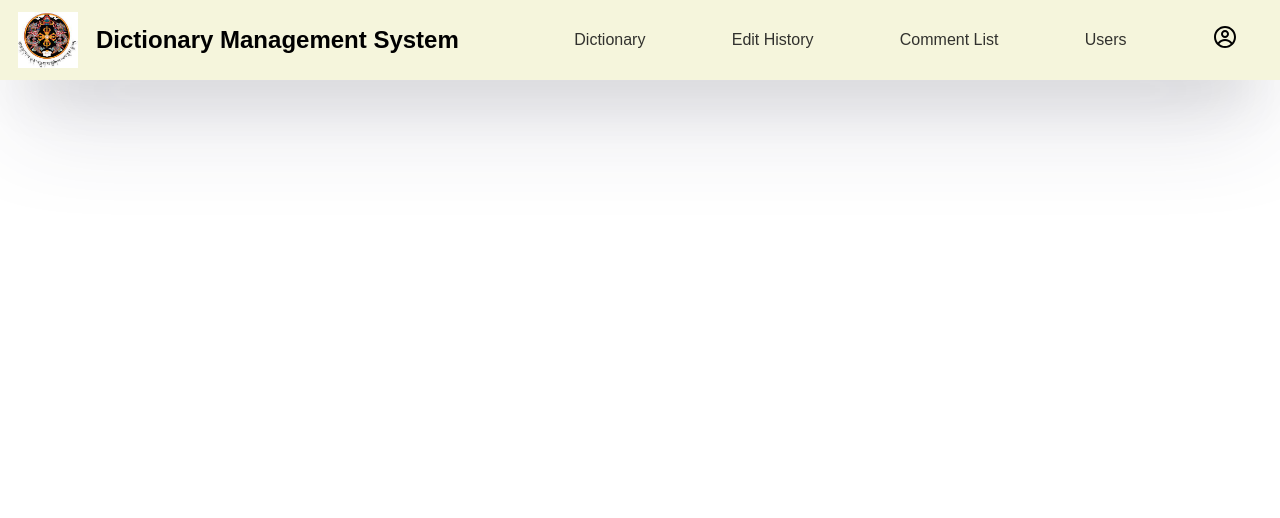
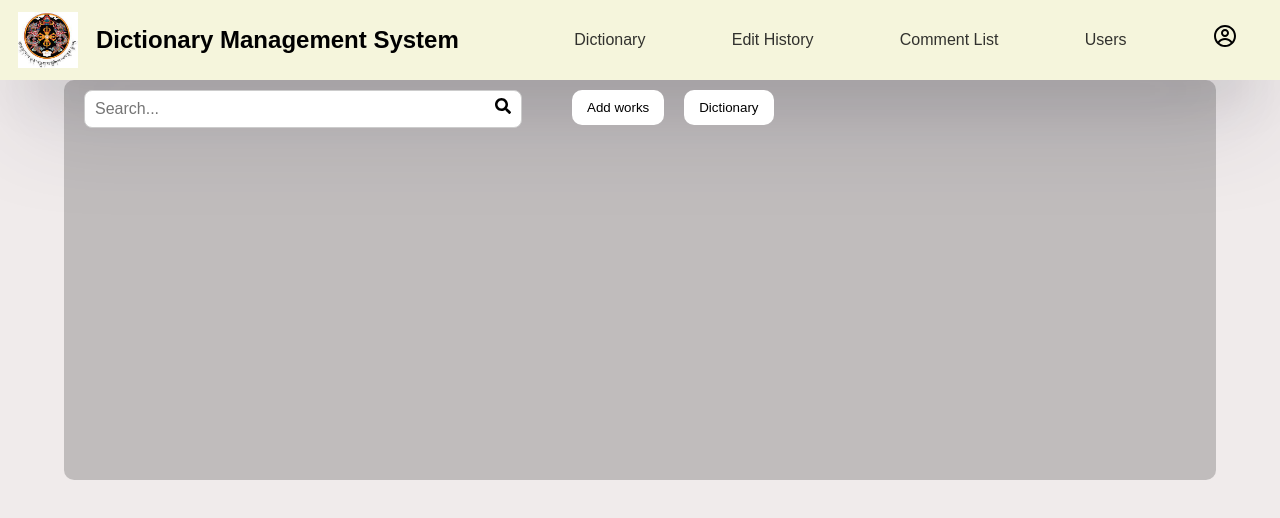
Before and after one commit to kinleyZangmo/DictionaryMS, a React (Create React App) app: page / in a window 1280 px wide. Shown: the top 518 px of the page. Built offline with nearby package versions, Linux system fonts and the light colour scheme.

Commit message:
search Bar

```diff
--- /dev/null
+++ b/src/App.css
@@ -0,0 +1,3 @@
+.App {
+  text-align: center;
+}
--- a/src/App.js
+++ b/src/App.js
@@ -1,12 +1,14 @@
 import React from "react";
 import Navbar from "./Components/Navbar";
+import SearchBar from "./Components/SearchBar";
 
 function App() {
   return (
     <>
-      <Navbar/>
-
-
+      <Navbar />
+      <div className="mainContainer">
+        <SearchBar />
+      </div>
     </>
   );
 }
--- /dev/null
+++ b/src/Components/SearchBar.jsx
@@ -0,0 +1,21 @@
+import React from "react";
+import "./searchBar.css"
+import * as FaIcons from "react-icons/fa";
+
+function SearchBar() {
+  return (
+    <div className="container">
+      <div className="input-group">
+        <form>
+          <input type="text" placeholder="Search... " />
+          <FaIcons.FaSearch />
+        </form>
+      </div>
+      <div className="buttons">
+        <button>Add works</button>
+        <button>Dictionary</button>
+      </div>
+    </div>
+  );
+}
+export default SearchBar;
--- /dev/null
+++ b/src/Components/searchBar.css
@@ -0,0 +1,77 @@
+* {
+  box-sizing: border-box;
+  margin: 0;
+  padding: 0;
+}
+
+body {
+  font-family: "Poppins", sans-serif;
+  background-color: #f0ebeb;
+  color: #000000;
+  line-height: 1.6;
+}
+
+ul {
+  list-style: none;
+}
+
+.container {
+  margin: auto;
+  display: flex;
+  padding: 10px 20px;
+}
+.container div {
+  margin-right: 50px;
+}
+.container .buttons button {
+  margin-right: 20px;
+}
+
+.mainContainer {
+  width: 90%;
+  margin: auto;
+  height: 400px;
+  background-color: rgba(0, 0, 0, 0.2);
+  border-radius: 10px;
+}
+
+.card {
+  background-color: #fff;
+  color: #333;
+  border-radius: 15px;
+  padding: 20px 20px 0;
+  margin: 0 20px;
+  position: relative;
+}
+.search {
+  background-color: green;
+  display: flex;
+  align-items: center;
+}
+.input-group {
+  display: flex;
+  flex-direction: row;
+  border: 1px solid #ccc;
+  padding: 5px 10px;
+  border-radius: 8px;
+  background-color: #fff;
+}
+
+input {
+  flex-grow: 2;
+  border: none;
+  font-size: 16px;
+  width: 400px;
+}
+
+input:focus {
+  outline: none;
+}
+
+button {
+  padding: 10px 15px;
+  border-radius: 10px;
+  background-color: #fff;
+  color: #000000;
+  border: 0;
+}
```
